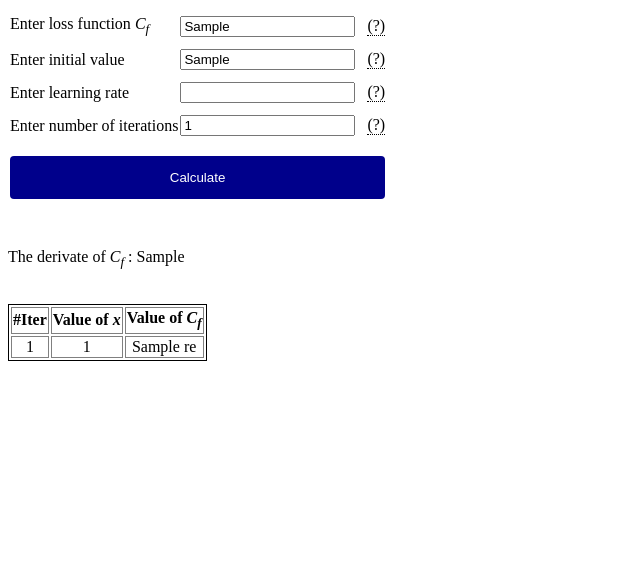
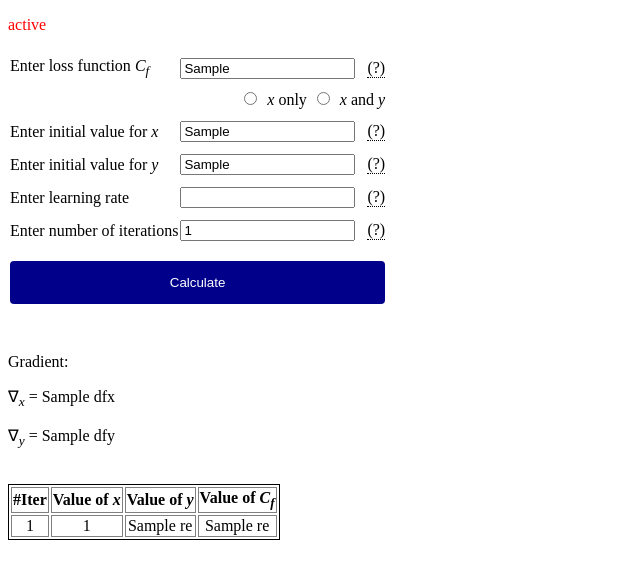
Before and after one commit to zsb258/GradientDescent, a Flask app: template templates/index.html in a window 1280 px wide. Shown: the top 579 px of the page, without its empty margins (0-640 px from the left). Run offline with Flask 2, Linux system fonts and the light colour scheme; the template is opened without the code that fills it: most values are stand-ins (such as "Sample title", 1, 10 or a date in 2020); parts of the project's set-up code (start-up, migrations or seed data) failed here and were passed over.

Commit message:
Add double variables

```diff
--- a/app.py
+++ b/app.py
@@ -9,47 +9,84 @@ app = Flask(__name__)
 def index():
     context = {}
     context['defaults'] = {
-            'fn': 'x**2',
+            'fn': 'x^2',
             'x0': 1,
+            'y0': 0,
             'eta': 0.1,
             'numIter': 10,
+            'numVar1': 'checked',
+            'numVar2': '',
         }
 
-    x = Symbol('x')
-    y = Symbol('y')
+    if request.method == 'POST':
+        x = Symbol('x')
+        y = Symbol('y')
 
-    if request.method == 'POST':
         fn_str = str(request.form.get('fn'))
+        num_var = int(request.form.get('numVar'))
         x0 = Float(request.form.get('x0'))
+        y0 = Float(request.form.get('y0'))
         eta = Float(request.form.get('eta'))
         num_iter = int(request.form.get('numIter'))
 
+        # managing defaults form values in new page view
         context['defaults'] = {
-            'fn': str(fn_str),
+            'fn': fn_str,
             'x0': float(x0),
+            'y0': float(y0),
             'eta': float(eta),
             'numIter': num_iter,
         }
+        if num_var == 1:
+            context['defaults']['numVar1'] = 'checked'
+            context['defaults']['numVar2'] = ''
+        else:
+            context['defaults']['numVar1'] = ''
+            context['defaults']['numVar2'] = 'checked'
 
         fn = parse_expr(fn_str.replace('^', '**'))
-        df = diff(fn)
 
-        df_res = []
+        try:
+            if num_var == 1:
+                df = diff(fn)
 
-        for i in range(1, num_iter+1):
-            x0 = x0 - eta * df.subs(x, x0).evalf()
+                res = []
+                for _ in range(1, num_iter+1):
+                    x0 = x0 - eta * df.subs(x, x0).evalf()
 
-            val1 = x0.evalf(3)
-            val2 = fn.subs(x, x0).evalf(3)
+                    x_val = x0.evalf(4)
+                    y_val = '-'
+                    f_val = fn.subs(x, x0).evalf(4)
+                    res.append((x_val, y_val, f_val))
 
-            df_res.append((val1, val2))
+                context['dfx'] = format_helper(str(df))
+                context['dfy'] = '-'
+
+            else:
+                dfx = diff(fn, x)
+                dfy = diff(fn, y)
+
+                res = []
+                for _ in range(1, num_iter+1):
+                    x0 = x0 - eta * dfx.subs(x, x0).evalf()
+                    y0 = y0 - eta * dfy.subs(y, x0).evalf()
+
+                    x_val = x0.evalf(4)
+                    y_val = y0.evalf(4)
+                    f_val = fn.subs({x: x0, y: y0}).evalf(4)
+                    res.append((x_val, y_val, f_val))
+
+                context['dfx'] = format_helper(str(dfx))
+                context['dfy'] = format_helper(str(dfy))
+
+            context['res'] = res
+
+        except Exception:
+            context['status'] = 'Your inputs are invalid. Please try again.'
 
 
+    return render_template('index.html', context=context)
 
-        context['df'] = format_helper(str(df))
-        context['res'] = df_res
-
-    return render_template('index.html', context=context)
 
 def format_helper(s:str) -> str:
     s = s.replace('**', '^')
@@ -61,12 +98,13 @@ if __name__ == "__main__":
         print(url_for('index'))
 
     x = Symbol('x')
+    y = Symbol('y')
     print(x)
 
-    fn = parse_expr('2 * x**2')
+    fn = parse_expr('2 * x**2 + y')
     print(str(fn))
-    df = diff(fn)
-    print(Float(df.subs(x, 3).evalf(), 3))
-    val = round(df.subs(x, 3).evalf(), 2)
+    df = diff(fn, x)
+    print(Float(df.subs({x: 4, y: 2}).evalf(), 4))
+    val = round(df.subs(x, 4).evalf(), 2)
 
     print(val)
--- a/static/style.css
+++ b/static/style.css
@@ -19,6 +19,15 @@ input[type=submit] {
     margin: 5px 0;
 }
 
+.radio, .radio input{
+    width: 25px;
+    padding: 0;
+    margin: 0;
+    text-align: right;
+}
+
+
+
 .valTable {
     border: 1px solid black;
     text-align: center;
@@ -28,7 +37,6 @@ input[type=submit] {
     border: 1px solid grey;
     text-align: center;
     font-size: 16px;
-
 }
 
 .tooltip {
@@ -38,9 +46,9 @@ input[type=submit] {
 }
 
 .tooltip .tooltipText {
-    font-size: 11px;
+    font-size: 14px;
     visibility: hidden;
-    width: 150px;
+    width: 200px;
     background-color: #555;
     color: #fff;
     text-align: center;
--- a/templates/index.html
+++ b/templates/index.html
@@ -5,6 +5,7 @@
     <link type="text/css" rel="stylesheet" href={{ url_for('static', filename='style.css') }}>
 </head>
 <body>
+    <p style="color: red;">{{ context.status|safe }}</p>
     <form method="POST">
         <table class="inputTable">
             <tr>
@@ -15,13 +16,24 @@
                 </td>
                 <td>
                     <div class="tooltip">(?)
-                        <span class="tooltipText">Enter function in terms of x; accepts either x**2 or x^2</span>
+                        <span class="tooltipText">
+                            Use x for single variable. Use x, y for two variables.
+                        </span>
                     </div>
                 </td>
             </tr>
 
             <tr>
-                <td><label>Enter initial value </label></td>
+                <td class="radio" colspan="3">
+                    <input type="radio" id="single" name="numVar" value="1" {{ context.defaults.numVar1 }}>
+                    <label for="single"><i>x</i> only</label>
+                    <input type="radio" id="double" name="numVar" value="2" {{ context.defaults.numVar2 }}>
+                    <label for="double"><i>x</i> and <i>y</i></label>
+                </td>
+            </tr>
+
+            <tr>
+                <td><label>Enter initial value for <i>x</i> </label></td>
                 <td>
                     <input type="text" id="x0" name="x0" required
                     value={{ context.defaults.x0 }}>
@@ -29,6 +41,21 @@
                 <td>
                     <div class="tooltip">(?)
                         <span class="tooltipText">The initial value of x</span>
+                    </div>
+                </td>
+            </tr>
+
+            <tr>
+                <td><label>Enter initial value for <i>y</i> </label></td>
+                <td>
+                    <input type="text" id="y0" name="y0" required
+                    value={{ context.defaults.y0 }}>
+                </td>
+                <td>
+                    <div class="tooltip">(?)
+                        <span class="tooltipText">
+                            The initial value of y. Not relevant for single variable
+                        </span>
                     </div>
                 </td>
             </tr>
@@ -69,7 +96,9 @@
 
     <br/>
 
-    <p> The derivate of <i>C<sub>f</sub></i> : {{ context.df }} </p>
+    <p> Gradient: </p>
+    <p>&nabla;<i><sub>x</sub></i> = {{ context.dfx }} </p>
+    <p>&nabla;<i><sub>y</sub></i> = {{ context.dfy }} </p>
 
     <br/>
 
@@ -77,6 +106,7 @@
         <tr>
             <th>#Iter</th>
             <th>Value of <i>x</i></th>
+            <th>Value of <i>y</i></th>
             <th>Value of <i>C<sub>f</sub></i></th>
         </tr>
         {% for i in range(context.res | length) %}
@@ -84,6 +114,7 @@
             <td> {{ i + 1 }} </td>
             <td> {{ context.res[i].0 }} </td>
             <td> {{ context.res[i].1 }} </td>
+            <td> {{ context.res[i].2 }} </td>
         </tr>
         {% endfor %}
     </table>
```
